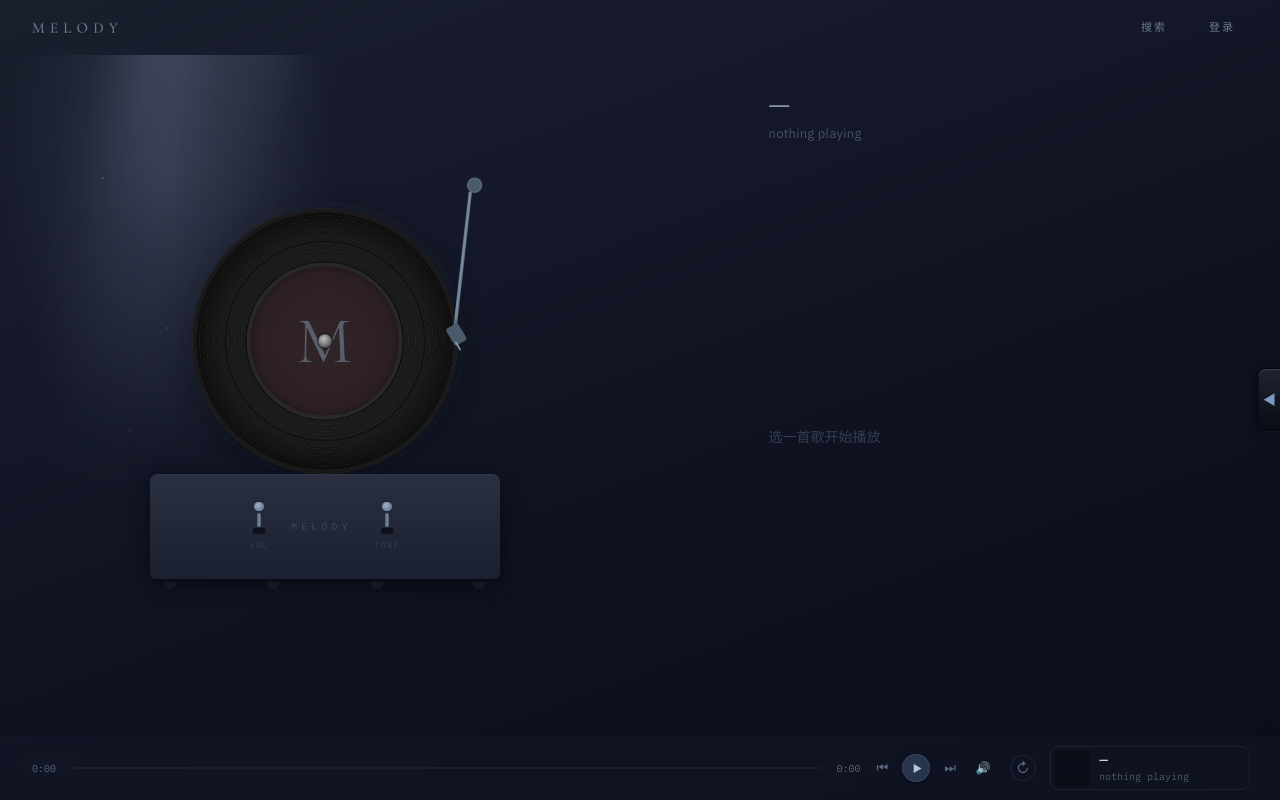
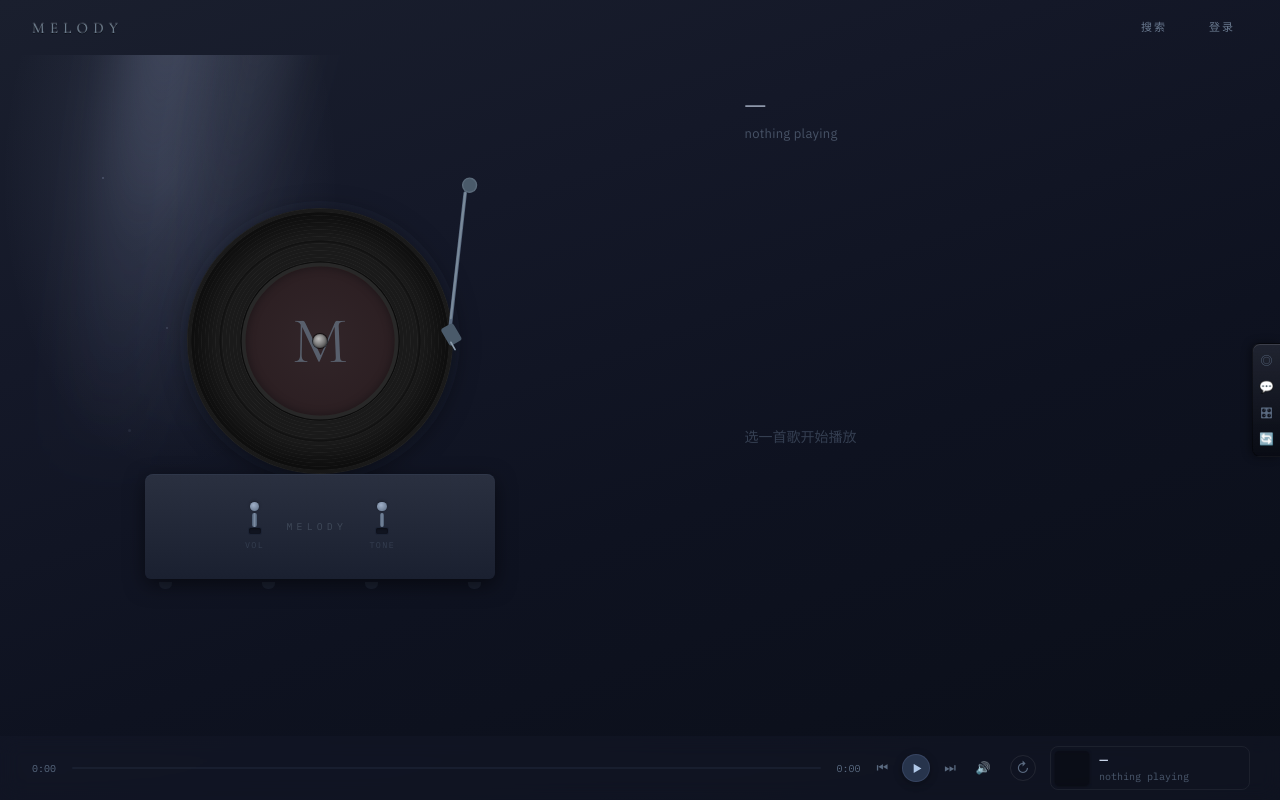
Before and after one commit to FantasyFDZ/fantasy-player, a React (Vite) app: page / in a window 1280 px wide. Built offline with nearby package versions, Linux system fonts and the light colour scheme.

Commit message:
chore: add design docs, plans, and pending UI improvements

```diff
--- a/src/App.tsx
+++ b/src/App.tsx
@@ -22,6 +22,7 @@ import { SearchPanel } from "@/components/SearchPanel";
 import { LoginPanel } from "@/components/LoginPanel";
 import { BrandMenu } from "@/components/BrandMenu";
 import { SidePanelSwitch } from "@/components/SidePanelSwitch";
+import { useQueuePreAnalyze } from "@/hooks/useQueuePreAnalyze";
 import { PANEL_PLUGINS } from "@/plugins";
 import {
   api,
@@ -56,8 +57,8 @@ function Shell() {
   const [playing, setPlaying] = useState(false);
   const [overlay, setOverlay] = useState<Overlay>("none");
 
-  // 窗口默认尺寸 1050×700 + minWidth/minHeight 同值锁定，
-  // 见 tauri.conf.json —— 可以向上放大，不能缩小到 1050×700 以下。
+  // 队列预分析：后台提前提取音频特征，播放时只需等 LLM 文字生成
+  useQueuePreAnalyze();
 
   useEffect(() => {
     api.session().then((session) => {
@@ -121,30 +122,14 @@ function Shell() {
         {/* scene —— 整个主舞台 */}
         <main
           className="relative flex-1 overflow-hidden"
-        style={{
-          // 左右对称小 padding：gramophone 保持在自然左位，
-          // 内容整体不偏移。只有 lyrics 子元素靠右。
-          padding: "20px 20px 20px 20px",
-        }}
+          style={{ padding: "20px 20px 20px 20px" }}
         >
-        {/* 光线层 */}
           <LightLayer />
-
-        {/* 内容：gramophone 固定左位；lyrics 绝对定位到中线右侧 240px
-            —— 强制独立布局，不再依赖 flex 自动分配 */}
           <div className="relative h-full" style={{ zIndex: 3 }}>
-          {/* 所有位置均基于 1290px 基准，换算为 vw 比例，
-              保证窗口缩放时整体同步等比移动。
-              基准（vw=1290）：
-                gramophone 窗口 x = 200 → 15.504vw
-                lyrics     窗口 x = 750 → 58.140vw
-                lyrics 宽度        = 480 → 37.209vw
-              减去 main 的 padding-left 20px 得到容器内偏移。*/}
             <div
               className="absolute flex items-center"
               style={{
-              // 13.599vw - 1.905vw (= -20px at 1050) = 11.694vw
-              left: "calc(11.694vw - 20px)",
+                left: "calc(11.694% - 20px)",
                 top: 0,
                 bottom: 0,
               }}
@@ -154,9 +139,8 @@ function Shell() {
             <div
               className="absolute flex flex-col"
               style={{
-              // 60.045vw - 1.905vw (= -20px at 1050) = 58.140vw
-              left: "calc(60.045vw - 20px)",
-              width: "37.209vw",
+                left: "calc(60.045% - 20px)",
+                width: "37.209%",
                 top: 0,
                 bottom: 0,
               }}
@@ -166,10 +150,10 @@ function Shell() {
           </div>
         </main>
 
-      {/* PlayBar —— root flex 子节点，保证全窗口宽度 */}
+        {/* PlayBar */}
         <PlayBar currentSong={currentSong} onSongChange={setCurrentSong} />
 
-      {/* 主窗口右边缘的展开开关 —— 打开分析面板（吸附到右边） */}
+      {/* 面板切换按钮 */}
       <SidePanelSwitch />
 
       {/* overlay */}
@@ -188,6 +172,7 @@ function Shell() {
           )}
         </Overlay>
       )}
+
     </div>
   );
 }
--- a/src/components/SidePanelSwitch.tsx
+++ b/src/components/SidePanelSwitch.tsx
@@ -1,27 +1,19 @@
-// 主窗口右边缘的展开开关 —— 点击切换 music_analysis 面板窗口。
-// 打开时窗口吸附到主窗口右侧，高度等于主窗口。
+// 面板切换按钮栏 —— 始终在主窗口右边缘。
 
 import { usePanels } from "@/core/PanelManager/PanelProvider";
-
-const TARGET_PANEL_ID = "music_analysis";
+import { PANEL_PLUGINS } from "@/plugins";
 
 export function SidePanelSwitch() {
   const { isOpen, toggle } = usePanels();
-  const open = isOpen(TARGET_PANEL_ID);
 
   return (
-    <button
-      type="button"
-      onClick={() => toggle(TARGET_PANEL_ID)}
-      title={open ? "收起分析面板" : "展开分析面板"}
-      className="absolute flex items-center justify-center transition-all"
+    <div
+      className="absolute flex flex-col items-center gap-1"
       style={{
         right: 0,
         top: "50%",
         transform: "translateY(-50%)",
-        width: 22,
-        height: 64,
-        border: "none",
+        padding: "6px 0",
         borderRadius: "8px 0 0 8px",
         background:
           "linear-gradient(180deg, rgba(255,255,255,0.08), rgba(0,0,0,0.3))",
@@ -30,14 +22,38 @@ export function SidePanelSwitch() {
         borderTop: "1px solid rgba(0,0,0,0.4)",
         borderLeft: "1px solid rgba(0,0,0,0.4)",
         borderBottom: "1px solid rgba(0,0,0,0.4)",
-        color: "var(--theme-accent)",
-        cursor: "pointer",
-        fontSize: 14,
         zIndex: 30,
-        padding: 0,
+        width: 28,
       }}
     >
-      {open ? "▶" : "◀"}
-    </button>
+      {PANEL_PLUGINS.map((plugin) => {
+        const open = isOpen(plugin.id);
+        return (
+          <button
+            key={plugin.id}
+            type="button"
+            onClick={() => toggle(plugin.id)}
+            title={open ? `收起${plugin.name}` : plugin.name}
+            className="flex items-center justify-center transition-all"
+            style={{
+              width: 22,
+              height: 22,
+              border: "none",
+              borderRadius: 4,
+              background: open ? "rgba(255,255,255,0.12)" : "transparent",
+              color: open
+                ? "var(--theme-accent)"
+                : "var(--theme-lyrics-mid, rgba(255,255,255,0.4))",
+              cursor: "pointer",
+              fontSize: 12,
+              padding: 0,
+              lineHeight: 1,
+            }}
+          >
+            {plugin.icon}
+          </button>
+        );
+      })}
+    </div>
   );
 }
--- a/src/core/PanelManager/PanelProvider.tsx
+++ b/src/core/PanelManager/PanelProvider.tsx
@@ -1,13 +1,8 @@
-// 浮动面板 context —— 多窗口架构版。
+// 面板 context —— 子窗口架构。
 //
-// 面板现在是真正的独立 Tauri WebviewWindow，不再由前端 CSS 绘制浮层。
-// 本 provider 的职责退化为：
-//   - 跟踪哪些面板当前打开（openIds: Set<string>）
-//   - toggle(id) 调用后端 panel_open / panel_close
-//   - 监听后端 melody://panel-closed 事件（用户用 OS chrome 关掉窗口）
-//     同步 openIds 以更新 CabinetControls 按钮高亮
-//
-// PanelProvider 只在主窗口挂载；面板窗口自己不用它。
+// 面板作为主窗口的 child window 弹出在右侧。
+// macOS 上子窗口自动跟随父窗口移动、同层显示。
+// 主窗口完全不变。
 
 import {
   createContext,
@@ -22,7 +17,7 @@ import type { PanelPlugin } from "@/lib/panelTypes";
 
 interface PanelContextValue {
   plugins: PanelPlugin[];
-  openIds: Set<string>;
+  activeId: string | null;
   toggle: (panelId: string) => void;
   close: (panelId: string) => void;
   isOpen: (panelId: string) => boolean;
@@ -36,33 +31,26 @@ interface ProviderProps {
 }
 
 export function PanelProvider({ plugins, children }: ProviderProps) {
-  const [openIds, setOpenIds] = useState<Set<string>>(() => new Set());
+  const [activeId, setActiveId] = useState<string | null>(null);
 
-  // 启动时从后端拉当前已打开的窗口列表（HMR reload 场景保留状态）
+  // 启动时拉已打开的面板列表
   useEffect(() => {
     let cancelled = false;
     api
       .panelOpenList()
       .then((ids) => {
         if (cancelled) return;
-        setOpenIds(new Set(ids));
+        setActiveId(ids.length > 0 ? ids[0] : null);
       })
       .catch(() => {});
-    return () => {
-      cancelled = true;
-    };
+    return () => { cancelled = true; };
   }, []);
 
-  // 监听后端 melody://panel-closed 事件（用户点 OS 窗口 ✕）
+  // 监听面板关闭事件
   useEffect(() => {
     let unlisten: (() => void) | undefined;
     onPanelClosed((panelId) => {
-      setOpenIds((prev) => {
-        if (!prev.has(panelId)) return prev;
-        const next = new Set(prev);
-        next.delete(panelId);
-        return next;
-      });
+      setActiveId((prev) => (prev === panelId ? null : prev));
     }).then((fn) => (unlisten = fn));
     return () => unlisten?.();
   }, []);
@@ -71,19 +59,16 @@ export function PanelProvider({ plugins, children }: ProviderProps) {
     (panelId: string) => {
       const plugin = plugins.find((p) => p.id === panelId);
       if (!plugin) return;
-      setOpenIds((prev) => {
-        if (prev.has(panelId)) {
+      setActiveId((prev) => {
+        if (prev === panelId) {
           api.panelClose(panelId).catch(() => {});
-          const next = new Set(prev);
-          next.delete(panelId);
-          return next;
+          return null;
         }
+        if (prev) api.panelClose(prev).catch(() => {});
         api
           .panelOpen(panelId, plugin.defaultSize, { dockRight: true })
           .catch((err) => console.error("panel_open failed:", err));
-        const next = new Set(prev);
-        next.add(panelId);
-        return next;
+        return panelId;
       });
     },
     [plugins],
@@ -91,22 +76,17 @@ export function PanelProvider({ plugins, children }: ProviderProps) {
 
   const close = useCallback((panelId: string) => {
     api.panelClose(panelId).catch(() => {});
-    setOpenIds((prev) => {
-      if (!prev.has(panelId)) return prev;
-      const next = new Set(prev);
-      next.delete(panelId);
-      return next;
-    });
+    setActiveId((prev) => (prev === panelId ? null : prev));
   }, []);
 
   const isOpen = useCallback(
-    (panelId: string) => openIds.has(panelId),
-    [openIds],
+    (panelId: string) => activeId === panelId,
+    [activeId],
   );
 
   const value = useMemo<PanelContextValue>(
-    () => ({ plugins, openIds, toggle, close, isOpen }),
-    [plugins, openIds, toggle, close, isOpen],
+    () => ({ plugins, activeId, toggle, close, isOpen }),
+    [plugins, activeId, toggle, close, isOpen],
   );
 
   return (
--- /dev/null
+++ b/src/hooks/useQueuePreAnalyze.ts
@@ -0,0 +1,81 @@
+// 队列预分析 hook。
+//
+// 监听队列变化，后台对所有歌曲提前做音频特征提取。
+// 分析结果缓存到 SQLite song_features 表，后续
+// useAudioFeatures() 命中缓存秒回，播放时只需等 LLM 生成文字。
+//
+// 并发控制：最多 2 路并行，避免 CPU / 网络过载。
+
+import { useCallback, useEffect, useRef } from "react";
+import { api, onSongChanged, type Song } from "@/lib/api";
+
+/** 已知已分析完成或正在分析的歌曲 id */
+const analyzed = new Set<string>();
+const analyzing = new Set<string>();
+const CONCURRENCY = 2;
+
+export function useQueuePreAnalyze() {
+  const queueRef = useRef<Song[]>([]);
+  const runningRef = useRef(false);
+
+  const processQueue = useCallback(async () => {
+    if (runningRef.current) return;
+    runningRef.current = true;
+
+    try {
+      // 找出需要分析但尚未开始的歌
+      const pending = queueRef.current.filter(
+        (s) => !analyzed.has(s.id) && !analyzing.has(s.id),
+      );
+
+      // 分批处理
+      for (let i = 0; i < pending.length; i += CONCURRENCY) {
+        const batch = pending.slice(i, i + CONCURRENCY);
+        await Promise.all(
+          batch.map(async (song) => {
+            analyzing.add(song.id);
+            try {
+              await api.analyzeSong(song);
+              analyzed.add(song.id);
+            } catch {
+              // 单首失败不阻塞，下次队列变化会重试
+            } finally {
+              analyzing.delete(song.id);
+            }
+          }),
+        );
+      }
+    } finally {
+      runningRef.current = false;
+    }
+  }, []);
+
+  // 拉取当前队列并触发预分析
+  const refreshAndAnalyze = useCallback(async () => {
+    try {
+      const snap = await api.queueSnapshot();
+      queueRef.current = snap.tracks;
+      processQueue();
+    } catch {
+      // 队列获取失败（未登录等），静默忽略
+    }
+  }, [processQueue]);
+
+  // 启动时拉一次
+  useEffect(() => {
+    refreshAndAnalyze();
+  }, [refreshAndAnalyze]);
+
+  // 歌曲切换时重新拉取（队列可能变了）
+  useEffect(() => {
+    let unlisten: (() => void) | null = null;
+    onSongChanged(() => {
+      refreshAndAnalyze();
+    }).then((fn) => {
+      unlisten = fn;
+    });
+    return () => {
+      if (unlisten) unlisten();
+    };
+  }, [refreshAndAnalyze]);
+}
```
Also changed, not shown: 3 other files (tests, documents, lock files or other folders). Lines whose indentation alone changed are shown as unchanged.
